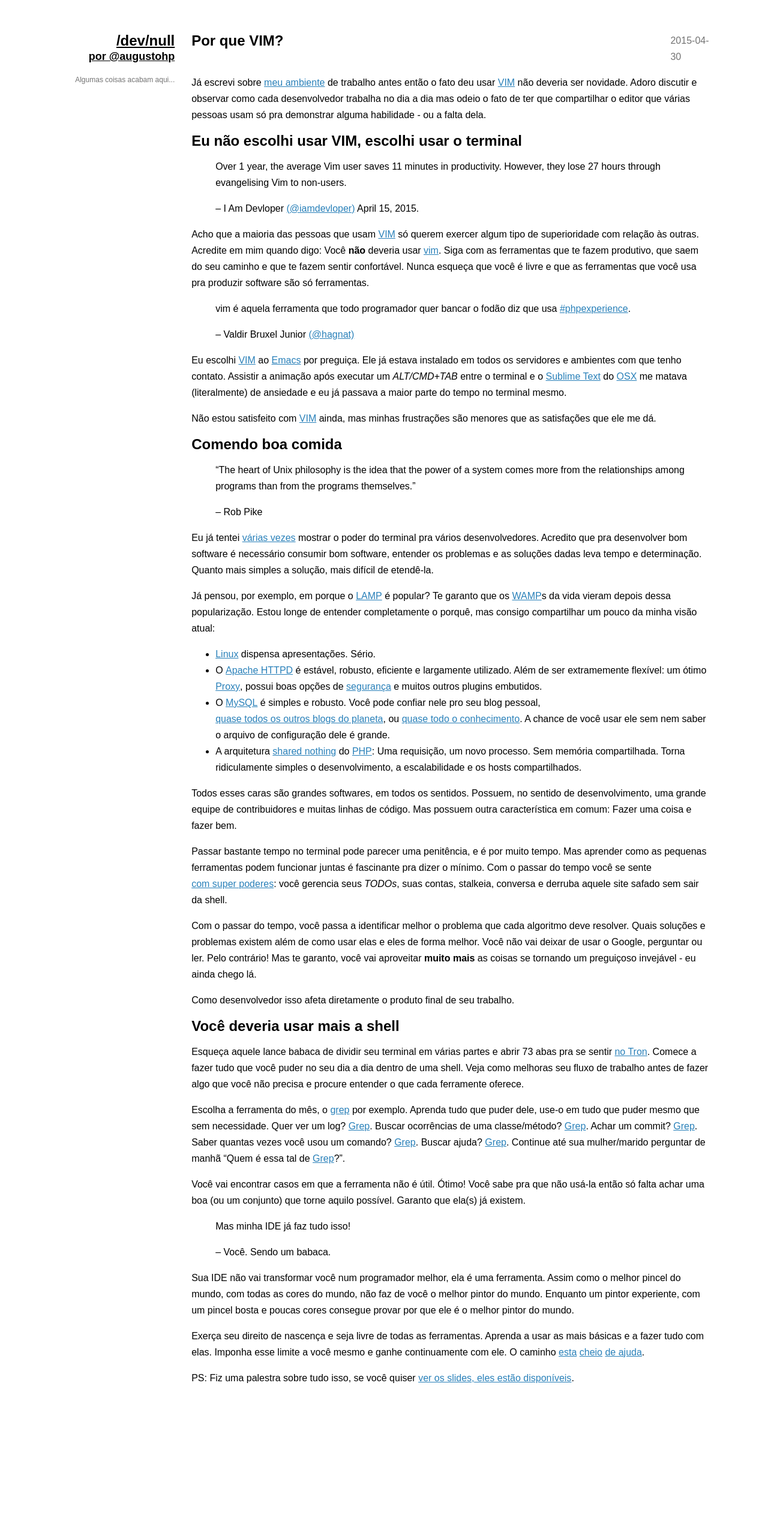
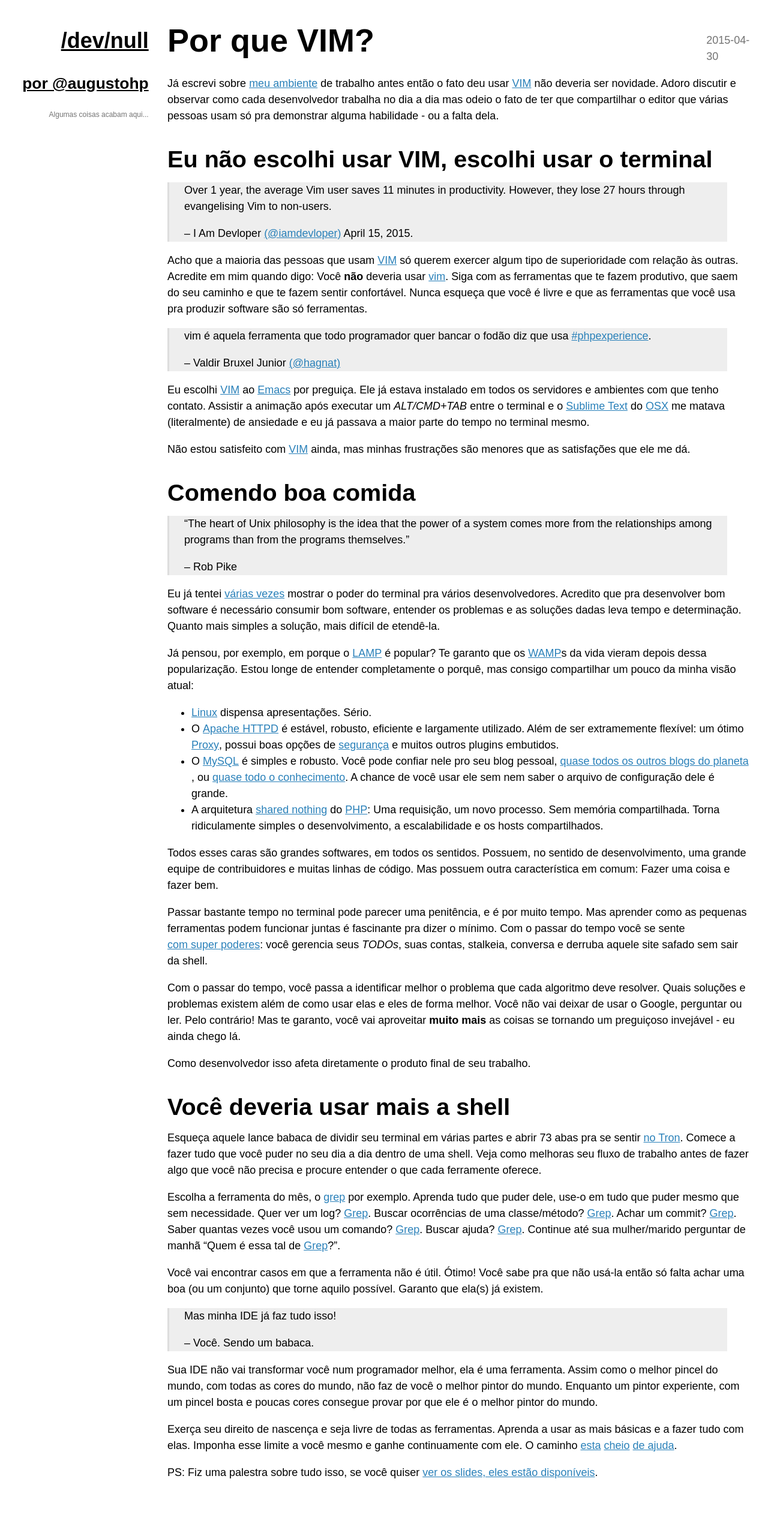
Before and after one commit to augustohp/augustohp.github.com, a Jekyll site: the page built from _posts/2015-04-29-porque-vim.md, in a window 1280 px wide. Shown: the whole page at 60% size. Built offline with Jekyll 4.4.1, drawn with Linux system fonts in a browser that asks for light colours; comment, search, counter and statistics services are not loaded; before the commit the page ends 2381 px from its top, so only the background shows below that.

Commit message:
Diferenças entra h1-h3
Melhora um pouco o layout. Me arrependi tremendamente de ter usado SASS,
se eu tivesse feito tudo em CSS teria um CSS bem mais limpo e simples
sem uma penca de reset e instruções desnecessárias.

Ta na hora de refazer esse CSS. u.u

```diff
--- a/index.html
+++ b/index.html
@@ -9,9 +9,6 @@ title: /dev/null
 		<abbr class="date" title="{{ post.date | date: "%Y-%m-%dT00:00:00-03:00" }}"> {{ post.date | date: "%Y-%m-%d" }} </abbr>
 		<h2 class="title"> <a href="{{ post.url }}">{{ post.title }}</a> </h2>
 	</header>
-	<div class="content">
-	{{ post.content | truncate:200 | textilize }}
-	</div>
 </li>
 {% endfor %}
 </ul>
--- a/res/default.css
+++ b/res/default.css
@@ -151,6 +151,12 @@ pre {
  */
 q {
   quotes: "\201C" "\201D" "\2018" "\2019"; }
+
+blockquote {
+  background-color: #eee;
+  border-left: 3px solid #ddd;
+  margin-left: 0px;
+  padding-left: 25px;}
 
 /**
  * Address inconsistent and variable font size in all browsers.
@@ -347,27 +353,31 @@ body {
     text-shadow: none; }
   @media screen and (min-width: 768px) {
     body {
-      font-size: 16px;
+      font-size: 18px;
       line-height: 27px; } }
   @media screen and (max-width: 480px) {
     body {
       font-size: 14px;
-      line-height: 25px; } }
+      line-height: 25px;
+      padding: 10px 5px;} }
 
 h1, h2, h3, h4, h5, h6 {
   font-weight: bold;
-  margin: 0;
   padding: 0;
+  margin: 45px 0px 25px 0px;
   color: #000000; }
 
 h1 {
-  font-size: 2em; }
+  font-size: 3em; }
 
 h2 {
-  font-size: 1.5em; }
+  font-size: 2.2em; }
+  h2.title {
+      font-size: 3em;}
 
 h3 {
-  font-size: 1.15em; }
+  font-size: 1.7em;
+  font-weight: normal;}
 
 a {
   color: #2980b9;
@@ -393,6 +403,8 @@ a {
 
 .sidebar {
   color: #1C5560; }
+  .sidebar h1 {
+    margin: 0;}
   .sidebar p {
     color: #737373; }
   @media screen and (min-width: 768px) {
@@ -413,11 +425,17 @@ a {
           color: #000000; } }
   @media screen and (max-width: 480px) {
     .sidebar {
-      float: left;
+      float: none;
       display: block;
       margin-right: 6.66667%;
       width: 100%;
       font-size: 14px; }
+      .sidebar h1, .sidebar h2 {
+        margin: 10px 0;}
+       .sidebar p {
+           visibility: collapse;
+           margin-bottom: 15px;
+       }
       .sidebar:last-child {
         margin-right: 0; } }
 
@@ -485,6 +503,9 @@ a {
   margin: 0;
   padding: 0;
   list-style-type: none; }
+  .page .posts h2 {
+    font-size: 2em;
+    margin: 0;}
 .page .post {
   width: 100%; }
   @media screen and (min-width: 768px) {
@@ -513,16 +534,17 @@ a {
             margin-right: 0; } }
       @media screen and (max-width: 480px) {
         .page .post header .date {
-          float: left;
+          float: none;
           display: block;
-          margin-right: 6.66667%;
-          width: 20%; }
+          text-align: right;
+          width: 100%; }
           .page .post header .date:last-child {
             margin-right: 0; } }
     @media screen and (min-width: 768px) {
       .page .post header .title {
         float: left;
         display: block;
+        margin-top: 0;
         margin-right: 2.5641%;
         width: 89.74359%; }
         .page .post header .title:last-child {
```
